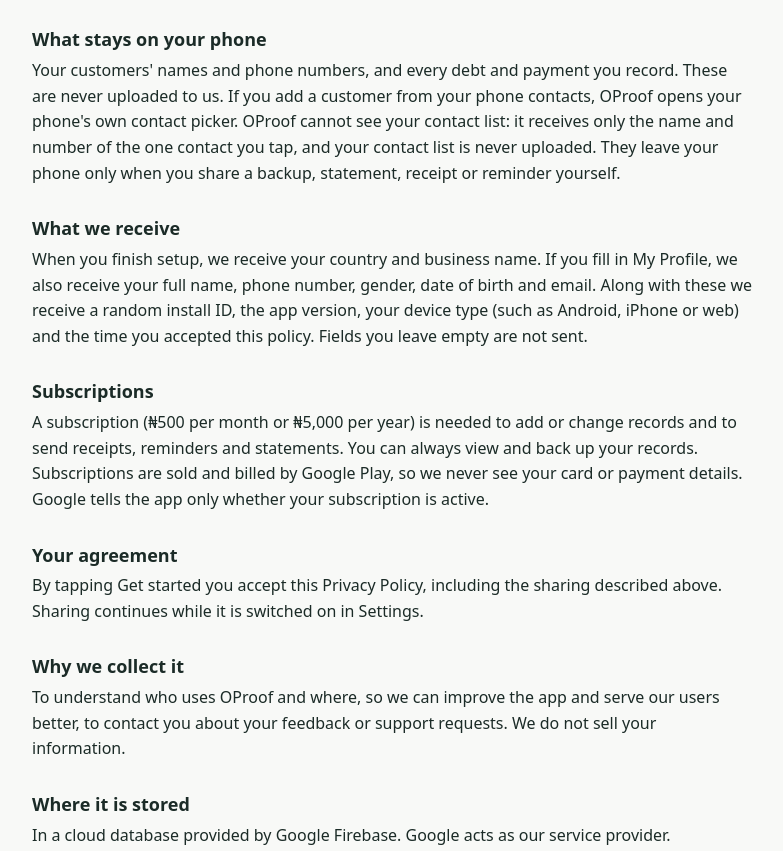
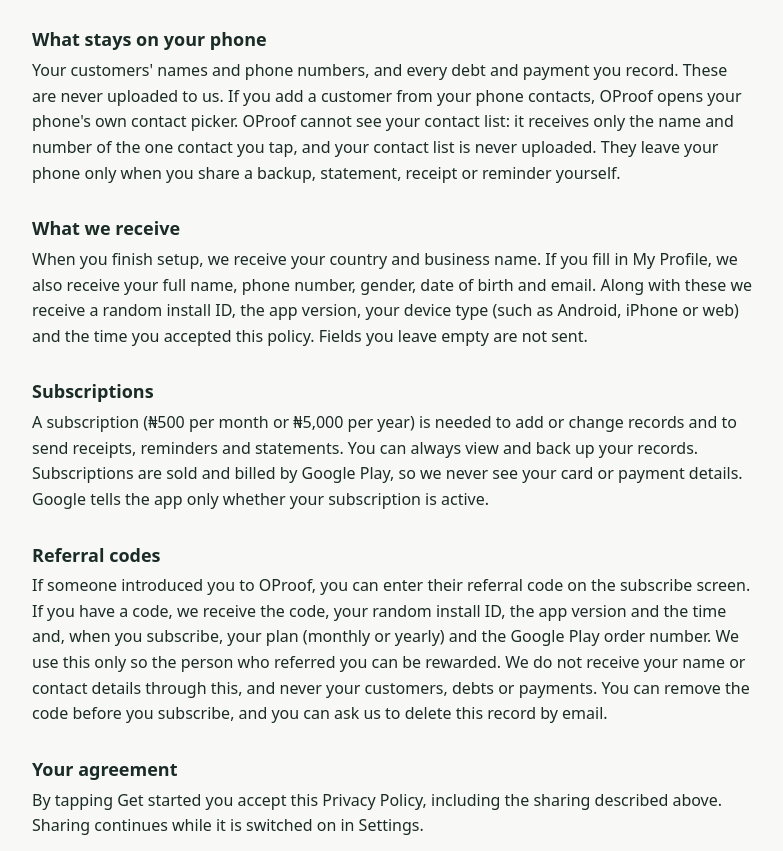
Before and after one commit to tundextech/oproof-privacy, a plain HTML site: page index.html in a window 1280 px wide. Shown: the part 101-952 px from the top of the page, without its empty margins (248-1031 px from the left). Drawn offline with Linux system fonts and the light colour scheme.

Commit message:
Clarify referral code data deletion process
Updated the referral code section to clarify data deletion related to referrals.

```diff
--- a/index.html
+++ b/index.html
@@ -65,6 +65,12 @@
         reminders and statements. You can always view and back up your records. Subscriptions are sold and billed by
         Google Play, so we never see your card or payment details. Google tells the app only whether your subscription
         is active.</p>
+    <h2>Referral codes</h2>
+    <p>If someone introduced you to OProof, you can enter their referral code on the subscribe screen. If you have a code, we receive the code, your random
+        install ID, the app version and the time and, when you subscribe, your plan (monthly or yearly) and the Google
+        Play order number. We use this only so the person who referred you can be rewarded. We do not receive your name
+        or contact details through this, and never your customers, debts or payments. You can remove the code before you
+        subscribe, and you can ask us to delete this record by email.</p>
     <h2>Your agreement</h2>
     <p>By tapping Get started you accept this Privacy Policy, including the sharing described above. Sharing continues
         while it is switched on in Settings.</p>
@@ -95,7 +101,7 @@
 <p><b>To delete the profile data we hold on our server:</b></p>
 <p>Option 1: Open OProof, go to Settings and switch off data sharing. Your record is deleted from our database straight away.</p>
 <p>Option 2: Email tundextech@gmail.com from the address on your profile with the subject "Delete my OProof data". Include your business name. We delete your record within 30 days and confirm by email.</p>
-<p><b>What is deleted:</b> country, business name, full name, phone number, gender, date of birth, email, install ID, app version and device type.</p>
+<p><b>What is deleted:</b> country, business name, full name, phone number, gender, date of birth, email, install ID, app version and device type. If you used a referral code, the referral record (code, plan and order number) is deleted too when you ask us by email.</p>
 <p><b>What we may keep:</b> any feedback or contact messages you emailed us, so we can support you.</p>
     <h2>Contact</h2>
     <p>tundextech@gmail.com</p>
```
